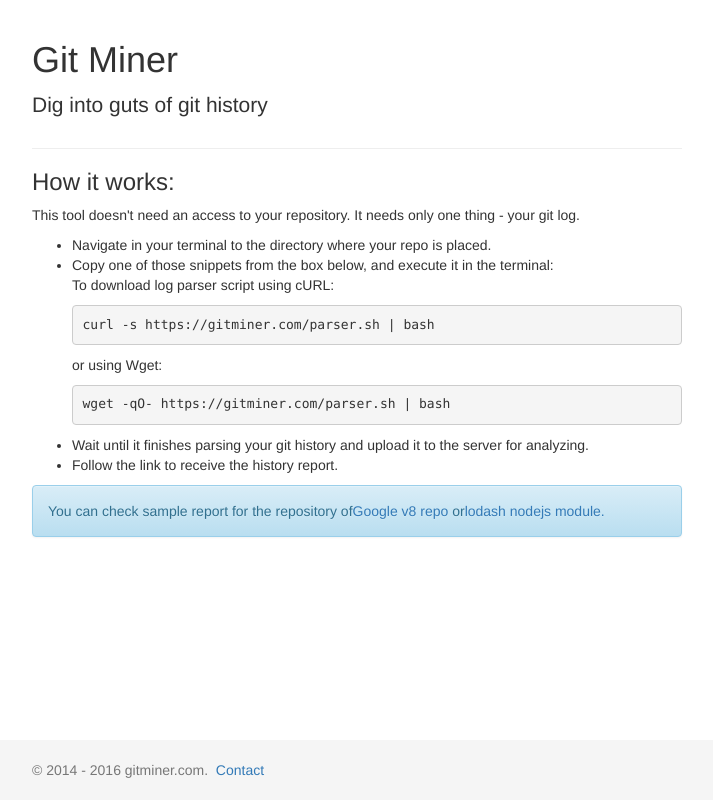
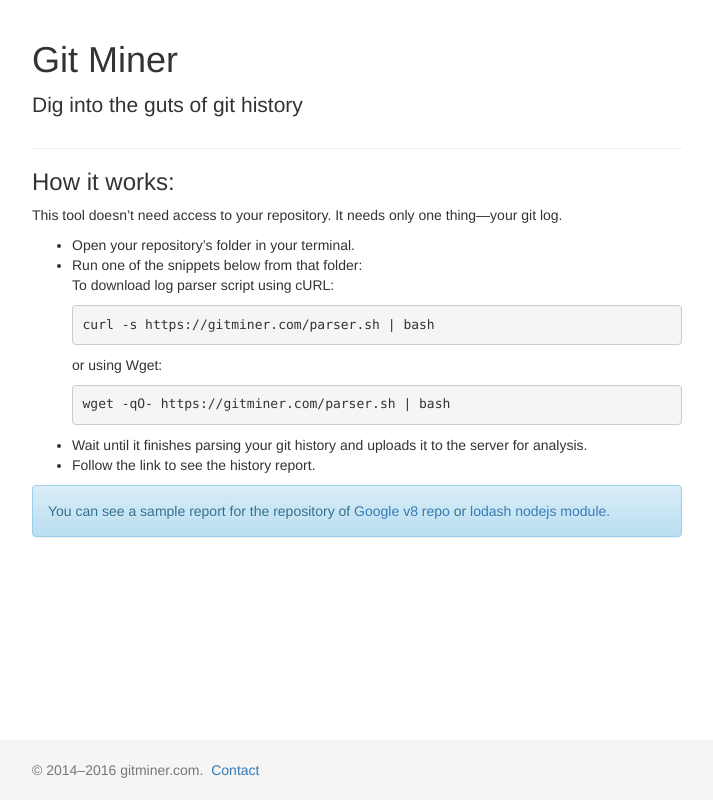
Before and after one commit to runk/gitminer, a Node project: template views/index.jade in a window 1280 px wide. Shown: the whole page, without its empty margins (283-996 px from the left). Run offline with Node 20 templates, Linux system fonts and the light colour scheme; the template is opened without the code that fills it, so the values that code supplies are empty; some libraries are stand-ins or nearby versions.

Commit message:
Update: typography polish

```diff
--- a/lib/middleware/style.css
+++ b/lib/middleware/style.css
@@ -83,7 +83,7 @@
   left: 5px;
 }
 ul#files li a {
-   position: relative;
+  position: relative;
   display: block;
   margin: 1px;
   width: 30%;
--- a/views/index.jade
+++ b/views/index.jade
@@ -6,33 +6,33 @@
 
     .page-header
       h1 Git Miner
-      .lead Dig into guts of git history
+      .lead Dig into the guts of git history
 
 
     h3 How it works:
 
-    p This tool doesn't need an access to your repository. It needs only one thing - your git log.
+    p This tool doesn’t need access to your repository. It needs only one thing—your git log.
 
     ul
-      li Navigate in your terminal to the directory where your repo is placed.
-      li Copy one of those snippets from the box below, and execute it in the terminal:
+      li Open your repository’s folder in your terminal.
+      li Run one of the snippets below from that folder:
         p To download log parser script using cURL:
         pre curl -s https://gitminer.com/parser.sh | bash
         p or using Wget:
         pre wget -qO- https://gitminer.com/parser.sh | bash
-      li Wait until it finishes parsing your git history and upload it to the server for analyzing.
-      li Follow the link to receive the history report.
+      li Wait until it finishes parsing your git history and uploads it to the server for analysis.
+      li Follow the link to see the history report.
 
     .alert.alert-info
-      | You can check sample report for the repository of
+      | You can see a sample report for the repository of&nbsp;
       a(href="/report/wn36t", target="_blank") Google v8 repo
-      |  or
+      |  or&nbsp;
       a(href="/report/1jle2x", target="_blank") lodash nodejs module.
 
 
 block footer
   .container
     p.text-muted
-      | &copy; 2014 - #{new Date().getFullYear()} gitminer.com.
+      | &copy; 2014–#{new Date().getFullYear()} gitminer.com.
       |&nbsp;
       a(href="mailto:deadrunk@gmail.com") Contact
--- a/views/layout.jade
+++ b/views/layout.jade
@@ -83,6 +83,6 @@
       block footer
         .container.wide
           p.text-muted
-            | &copy; 2014 - #{new Date().getFullYear()} gitminer.com.
+            | &copy; 2014–#{new Date().getFullYear()} gitminer.com.
             |&nbsp;
             a(href="mailto:deadrunk@gmail.com") Contact
```
Also changed, not shown: README.md.
